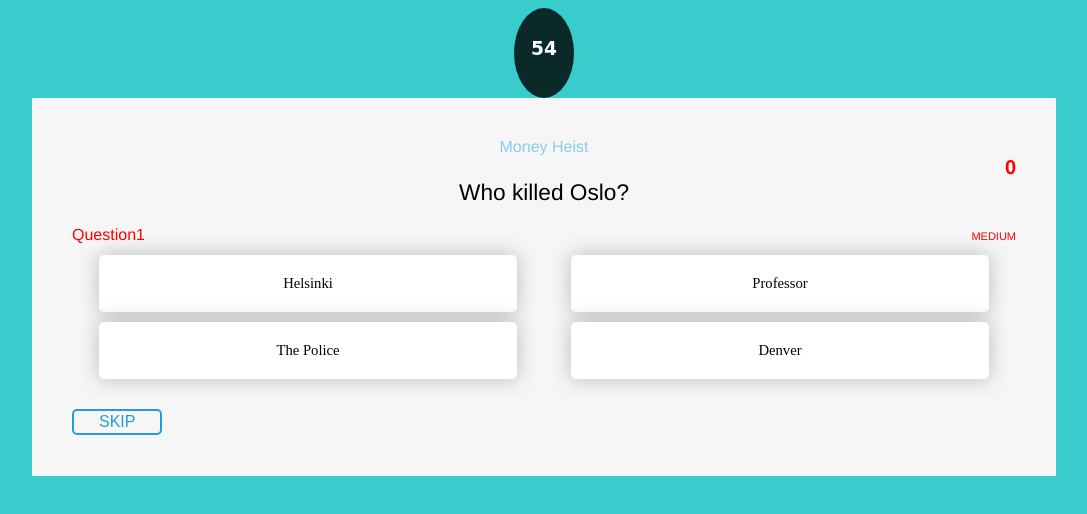
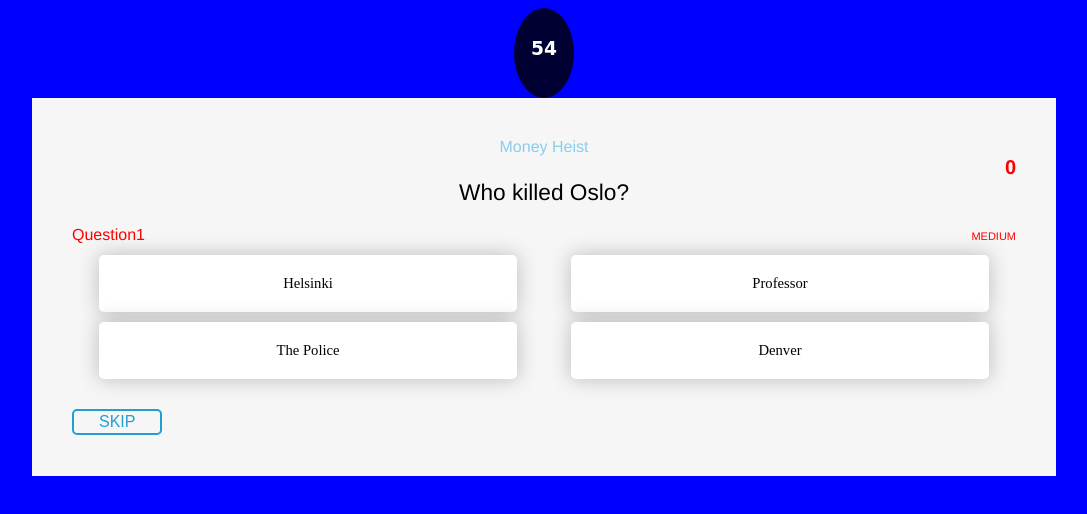
Before and after one commit to RoyAyo/quizgame, a plain HTML site: page quest.html in a window 1280 px wide. Shown: the whole page, without its empty margins (96-1183 px from the left). Drawn offline with nearby package versions, Linux system fonts and the light colour scheme.

Commit message:
changed background color

```diff
--- a/quest.html
+++ b/quest.html
@@ -8,7 +8,7 @@
 	<script src="https://ajax.googleapis.com/ajax/libs/jquery/3.4.1/jquery.min.js"></script>
 	<style type="text/css">
 	body{
-		background-color:#39CCCC;
+		background-color:blue;
 	}
 	#timer{
 	font-family: cursive;
```
